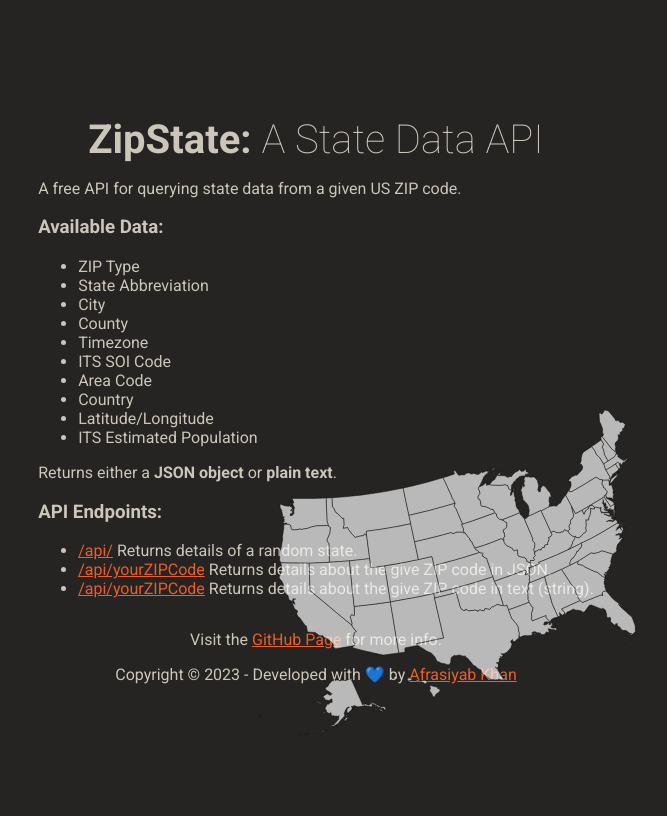
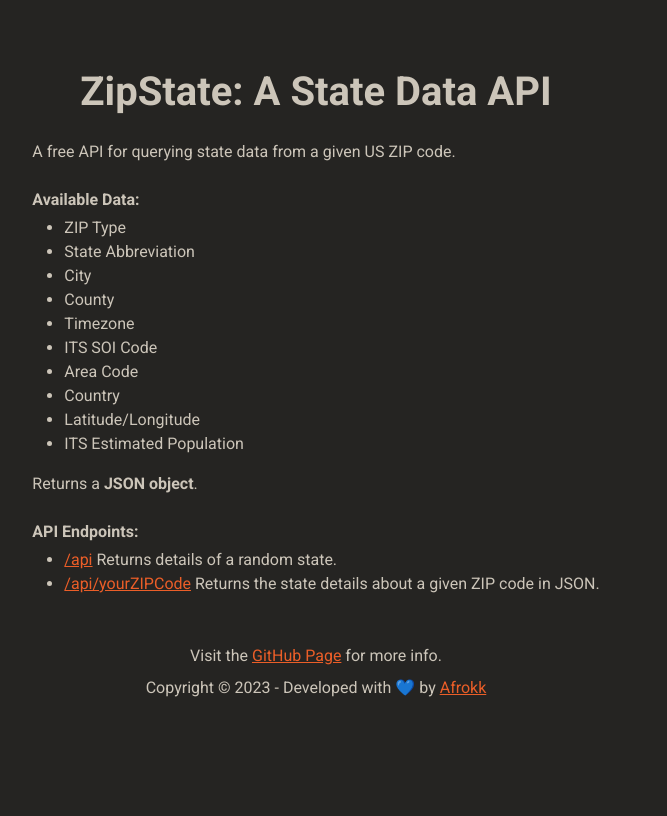
Before and after one commit to Afrokk/ZipState.rest, a Flask app: page / in a window 1280 px wide. Shown: the whole page, without its empty margins (324-991 px from the left). After the commit the page ends 697 px from the top, so only its background shows below. Run offline with Flask 2, Linux system fonts and the light colour scheme; some libraries are stand-ins or nearby versions.

Commit message:
add endpoints, bug fixes

```diff
--- /dev/null
+++ b/api.py
@@ -0,0 +1,79 @@
+import os, psycopg2
+from flask import Flask, render_template, jsonify
+
+app = Flask(__name__)
+
+
+def connectToDatabase():
+    conn = psycopg2.connect(
+        host="localhost",
+        database="state_data",
+        # Setup these environment variables!
+        # Read README.md for more info.
+        user=os.environ["DB_USERNAME"],
+        password=os.environ["DB_PASSWORD"],
+    )
+    return conn
+
+
+# This is a dictionary of the columns in the database
+columns = {
+    "Zip Code": None,
+    "Zip Type": None,
+    "State": None,
+    "City": None,
+    "County": None,
+    "Timezone": None,
+    "IRS SOI Code": None,
+    "Area Code": None,
+    "Country": None,
+    "Latitude": None,
+    "Longitude": None,
+    "IRS Estimated Population": None,
+}
+
+
+@app.route("/")
+def index():
+    return render_template("index.html")
+
+
+@app.get("/api")
+def api():
+    conn = connectToDatabase()
+    cur = conn.cursor()
+    cur.execute('SELECT * FROM "State Data" ORDER BY RANDOM() LIMIT 1;')
+    randomState = cur.fetchall()
+    result = {key: value for key, value in zip(columns, randomState[0])}
+    cur.close()
+    conn.close()
+    return jsonify(result)
+
+
+@app.get("/api/<ZipCode>")
+def getStateFromZipJSON(ZipCode):
+    try:
+        if not ZipCode.isnumeric():
+            return jsonify({"Error": "Please provide a valid zip code (no letters!)."})
+
+        conn = connectToDatabase()
+        cur = conn.cursor()
+        cur.execute('SELECT * FROM "State Data" WHERE "Zip Code" = %s;', (ZipCode,))
+        state = cur.fetchall()
+
+        if not state:
+            return jsonify({"Error": "Invalid ZIP code."})
+
+        result = {key: value for key, value in zip(columns, state[0])}
+        cur.close()
+        conn.close()
+        return jsonify(result)
+    except:
+        return jsonify(
+            {"Error": "Error while fetching data, please recheck your input."}
+        )
+
+
+@app.errorhandler(404)
+def throwException(error):
+    return jsonify({"Error": f"Code {error.code}: {error.description}"})
--- a/app.py
+++ /dev/null
@@ -1,31 +0,0 @@
-import os, json, psycopg2
-from flask import Flask, render_template
-
-app = Flask(__name__)
-
-def connectToDatabase():
-    conn = psycopg2.connect(
-        host="localhost",
-        database="state_data",
-
-        # Setup these environment variables!
-        # Read README.md for more info.
-
-        user=os.environ["DB_USERNAME"],
-        password=os.environ["DB_PASSWORD"],
-    )
-    return conn
-
-@app.route("/")
-def index():
-    return render_template('index.html')
-
-@app.get("/api")
-def api():
-    conn = connectToDatabase()
-    cur = conn.cursor()
-    cur.execute('SELECT * FROM "State Data";')
-    stateData = cur.fetchall()
-    cur.close()
-    conn.close()
-    return render_template('api.html', stateData=stateData)
--- a/static/styles.css
+++ b/static/styles.css
@@ -1,7 +1,55 @@
+/* CSS Reset */
+
+html, body, div, span, applet, object, iframe,
+h1, h2, h3, h4, h5, h6, p, blockquote, pre,
+abbr, acronym, address, big, cite, code,
+del, dfn, em, img, ins, kbd, q, s, samp,
+small, strike, strong, sub, sup, tt, var,
+b, u, i, center,
+dl, dt, dd, ol, ul, li,
+fieldset, form, label, legend,
+table, caption, tbody, tfoot, thead, tr, th, td,
+article, aside, canvas, details, embed,
+figure, figcaption, footer, header, hgroup,
+menu, nav, output, ruby, section, summary,
+time, mark, audio, video {
+	margin: 0;
+	padding: 0;
+	border: 0;
+	font-size: 100%;
+	font: inherit;
+	vertical-align: baseline;
+}
+/* HTML5 display-role reset for older browsers */
+article, aside, details, figcaption, figure,
+footer, header, hgroup, menu, nav, section {
+	display: block;
+}
+body {
+	line-height: 1;
+}
+blockquote, q {
+	quotes: none;
+}
+blockquote:before, blockquote:after,
+q:before, q:after {
+	content: '';
+	content: none;
+}
+table {
+	border-collapse: collapse;
+	border-spacing: 0;
+}
+
 html {
     font-family: 'Roboto', sans-serif;
     color: #ccc5b9;
-    background-color: #252422;
+    margin: 0;
+    padding: 0;
+}
+
+.content {
+    max-width: 95%;
 }
 
 .container {
@@ -18,13 +66,34 @@
     font-size: 2.5em;
     font-weight: 600;
     margin: 0;
+    padding-bottom: 2rem;
 }
 
 h1 span {
     font-weight: 100;
 }
 
+h3 {
+    font-weight: bold;
+    padding-top: 2rem;
+    padding-bottom: 0.75rem;
+}
+
+ul {
+    padding-left: 2rem;
+    padding-bottom: 1rem;
+}
+
+li {
+    padding-bottom: 0.5rem;
+}
+
+span:first-child {
+    font-weight: 900;
+}
+
 a {
+    cursor: pointer;
     color: #eb5e28;
     text-decoration: underline;
 }
@@ -34,17 +103,25 @@
     text-decoration: underline;
 }
 
-img {
-    width: 100%;
-    max-width: 450px;
-    rotate: -15deg;
-    margin: 0 auto;
-    position: absolute;
-    top: 28rem;
-    right: 18rem;
-    opacity: 0.7;
+.copyright-msg {
+    padding-top: 1rem;
+    padding-bottom: 1rem;
 }
 
 footer {
     text-align: center;
+    padding-top: 2rem;
+    padding-bottom: 1rem;
 }
+
+/* @media (max-width: 1150px) {
+    img {
+        max-width: 200px
+    }
+}
+
+@media (max-width: 768px) {
+    img {
+        display: none;
+    }
+} */
--- a/templates/api.html
+++ /dev/null
@@ -1,6 +0,0 @@
-{% extends 'base.html' %}
-
-{% block title %} State Data API {% endblock %}
-{% block content %}
-
-{% endblock %}
--- a/templates/base.html
+++ b/templates/base.html
@@ -6,18 +6,27 @@
     <meta name="viewport" content="width=device-width, initial-scale=1.0" />
     <title>{% block title %} {% endblock %}</title>
     <link rel="stylesheet" type="text/css" href="../static/styles.css" />
-    <link rel="preconnect" href="https://fonts.googleapis.com">
-    <link rel="preconnect" href="https://fonts.gstatic.com" crossorigin>
-    <link href="https://fonts.googleapis.com/css2?family=Roboto:wght@100;400;700&display=swap" rel="stylesheet">
+    <link rel="preconnect" href="https://fonts.googleapis.com" />
+    <link rel="preconnect" href="https://fonts.gstatic.com" crossorigin />
+    <link
+      href="https://fonts.googleapis.com/css2?family=Roboto:wght@100;400;700&display=swap"
+      rel="stylesheet"
+    />
   </head>
   <body>
     <section class="container">
       <div class="content">{% block content %} {% endblock %}</div>
       <footer class="footer">
-        <p>Visit the <a href="https://github.com/Afrokk/ZipState.rest">GitHub Page</a> for more info.</p>
         <p>
+          Visit the
+          <a href="https://github.com/Afrokk/ZipState.rest" target="_blank"
+            >GitHub Page</a
+          >
+          for more info.
+        </p>
+        <p class="copyright-msg">
           Copyright © 2023 - Developed with &#128153; by
-          <a href="http://afrokk.dev/">Afrasiyab Khan</a>
+          <a href="http://afrokk.dev/" target="_blank">Afrokk</a>
         </p>
       </footer>
     </section>
--- a/templates/index.html
+++ b/templates/index.html
@@ -1,7 +1,5 @@
-{% extends 'base.html' %}
-
-{% block title %} State Data API {% endblock %}
-{% block content %}
+{% extends 'base.html' %} {% block title %} State Data API {% endblock %} {%
+block content %}
 <h1>ZipState: <span>A State Data API</span></h1>
 <p>A free API for querying state data from a given US ZIP code.</p>
 <h3>Available Data:</h3>
@@ -17,12 +15,15 @@
   <li>Latitude/Longitude</li>
   <li>ITS Estimated Population</li>
 </ul>
-    <p>Returns either a <strong>JSON object</strong> or <strong>plain text</strong>.</p>
+<p>Returns a <span>JSON object</span>.</p>
 <h3>API Endpoints:</h3>
 <ul>
-        <li><a href="/api/">/api/</a> <span>Returns details of a random state.</span></li>
-        <li><a href="/api/<ZIP Code>">/api/yourZIPCode</a> <span>Returns details about the give ZIP code in JSON.</span></li>
-        <li><a href="/api/<ZIP Code>/text">/api/yourZIPCode</a> <span>Returns details about the give ZIP code in text (string).</span></li>
+  <li>
+    <a href="/api">/api</a> <span>Returns details of a random state.</span>
+  </li>
+  <li>
+    <a href="/api/74119">/api/yourZIPCode</a>
+    <span>Returns the state details about a given ZIP code in JSON.</span>
+  </li>
 </ul>
-    <img src="../static/assets/us.svg" alt="US Map">
 {% endblock %}
```
Also changed, not shown: static/assets/us.svg (deleted). Lines whose indentation alone changed are shown as unchanged.
